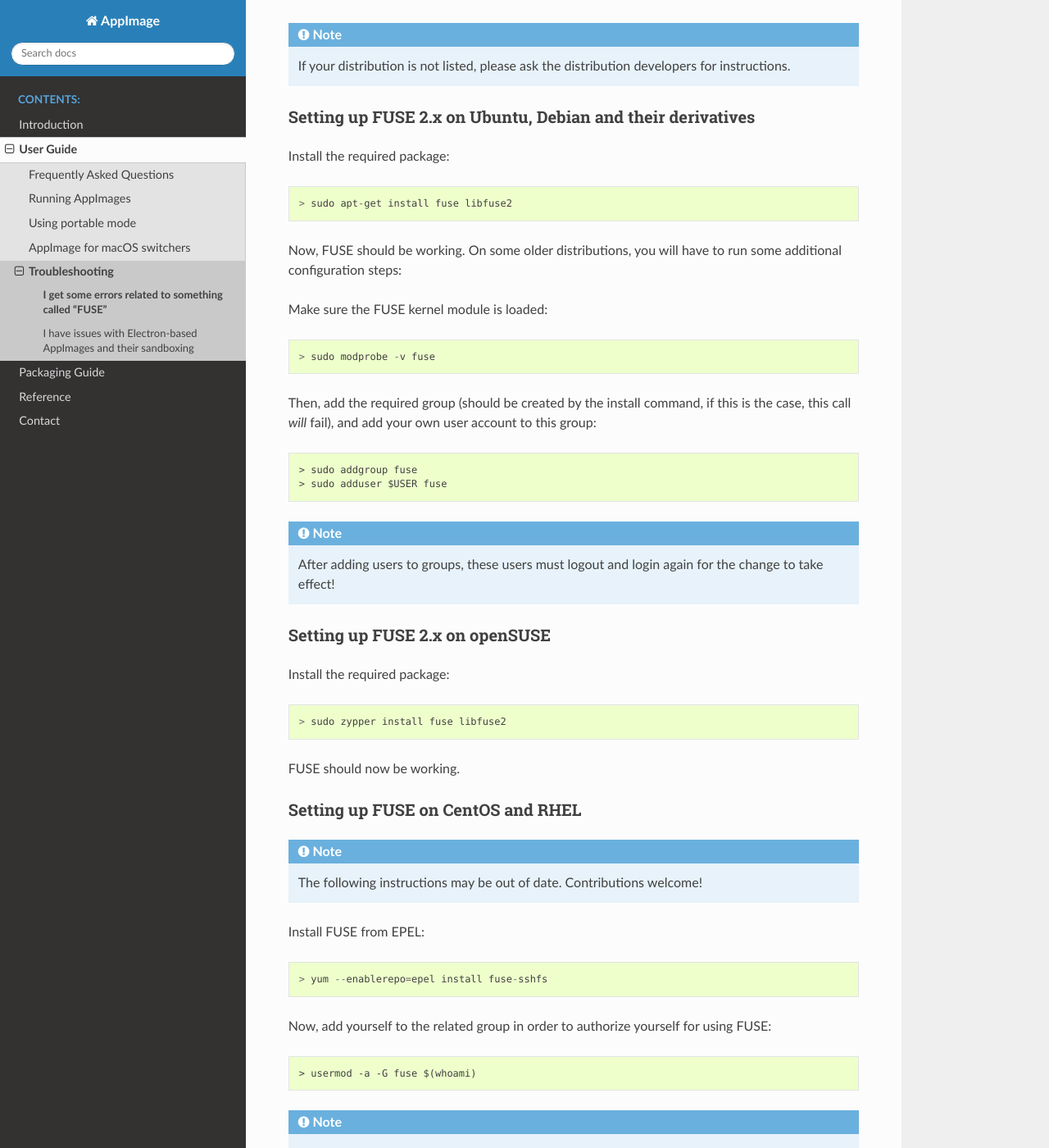
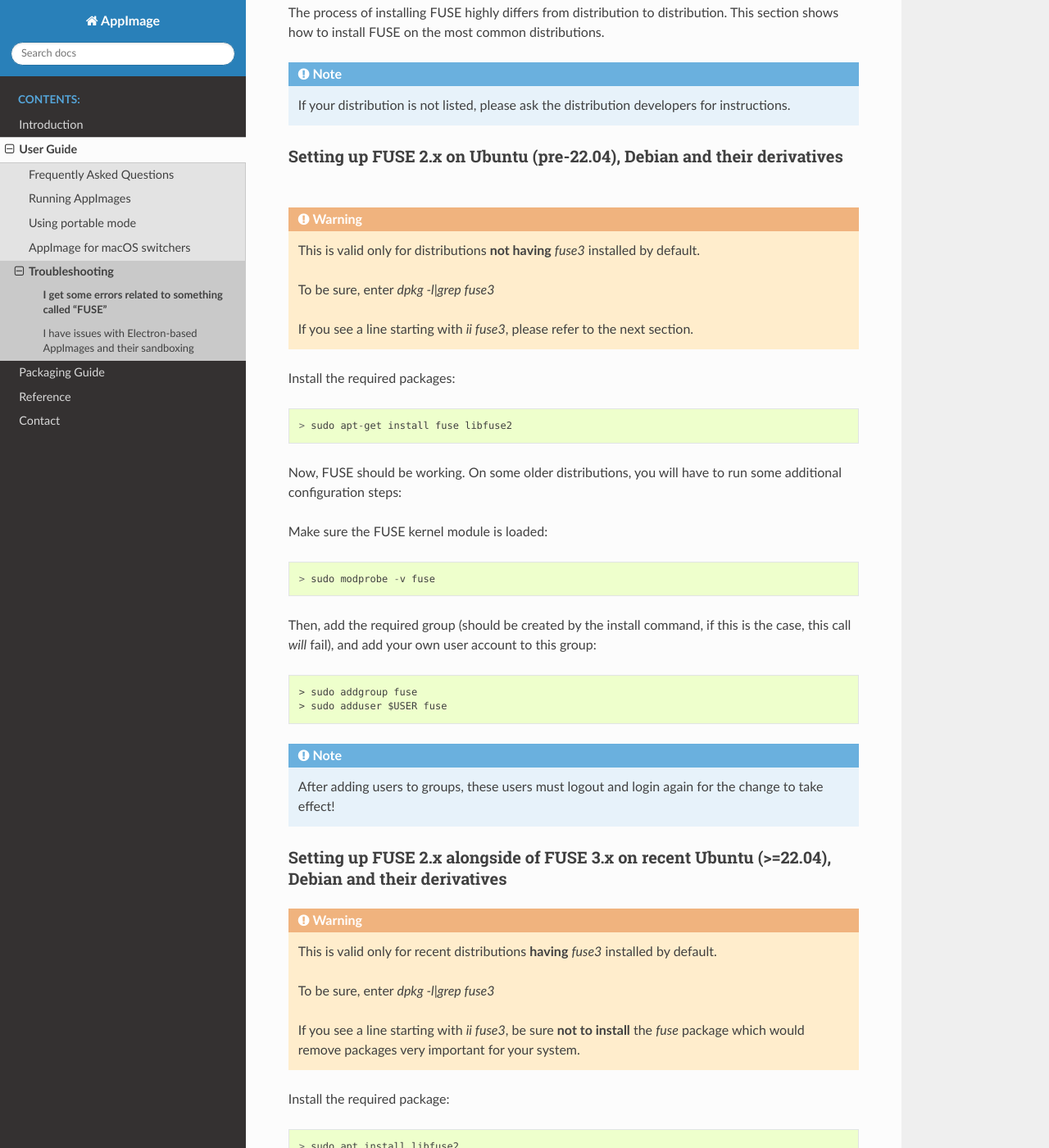
Before and after one commit to AppImage/docs.appimage.org, a Sphinx documentation site: the page built from source/user-guide/troubleshooting/fuse.rst, in a window 1280 px wide and 1400 px high, scrolled down 1343 px. Shown: the whole window at 82% size. Built offline with Sphinx 7.4.7 and the Read the Docs theme 2.0.0, drawn with Linux system fonts in a browser that asks for light colours; some of the changed text lies outside the part shown.

Commit message:
Update for Ubuntu 22.04 / fuse3
The package fuse must not be installed if the package fuse3 is already installed, it would lead to removal of system packages

```diff
--- a/source/user-guide/troubleshooting/fuse.rst
+++ b/source/user-guide/troubleshooting/fuse.rst
@@ -43,10 +43,17 @@
    If your distribution is not listed, please ask the distribution developers for instructions.
 
 
-Setting up FUSE 2.x on Ubuntu, Debian and their derivatives
-***********************************************************
+Setting up FUSE 2.x on Ubuntu (pre-22.04), Debian and their derivatives
+***********************************************************************
 
-Install the required package::
+.. warning::
+    This is valid only for distributions **not having** `fuse3` installed by default.
+
+    To be sure, enter `dpkg -l|grep fuse3`
+
+    If you see a line starting with `ii  fuse3`, please refer to the next section.
+
+Install the required packages::
 
   > sudo apt-get install fuse libfuse2
 
@@ -63,6 +70,21 @@
 
 .. include:: notes/user-group-modifications.rst
 
+Setting up FUSE 2.x alongside of FUSE 3.x on recent Ubuntu (>=22.04), Debian and their derivatives
+**************************************************************************************************
+
+.. warning::
+    This is valid only for recent distributions **having** `fuse3` installed by default.
+
+    To be sure, enter `dpkg -l|grep fuse3`
+
+    If you see a line starting with `ii  fuse3`, be sure **not to install** the `fuse` package which would remove packages very important for your system.
+
+Install the required package::
+
+  > sudo apt install libfuse2
+
+Now, FUSE 2.x should be working alongside of FUSE 3.x without breaking your system.
 
 Setting up FUSE 2.x on openSUSE
 *******************************
```
